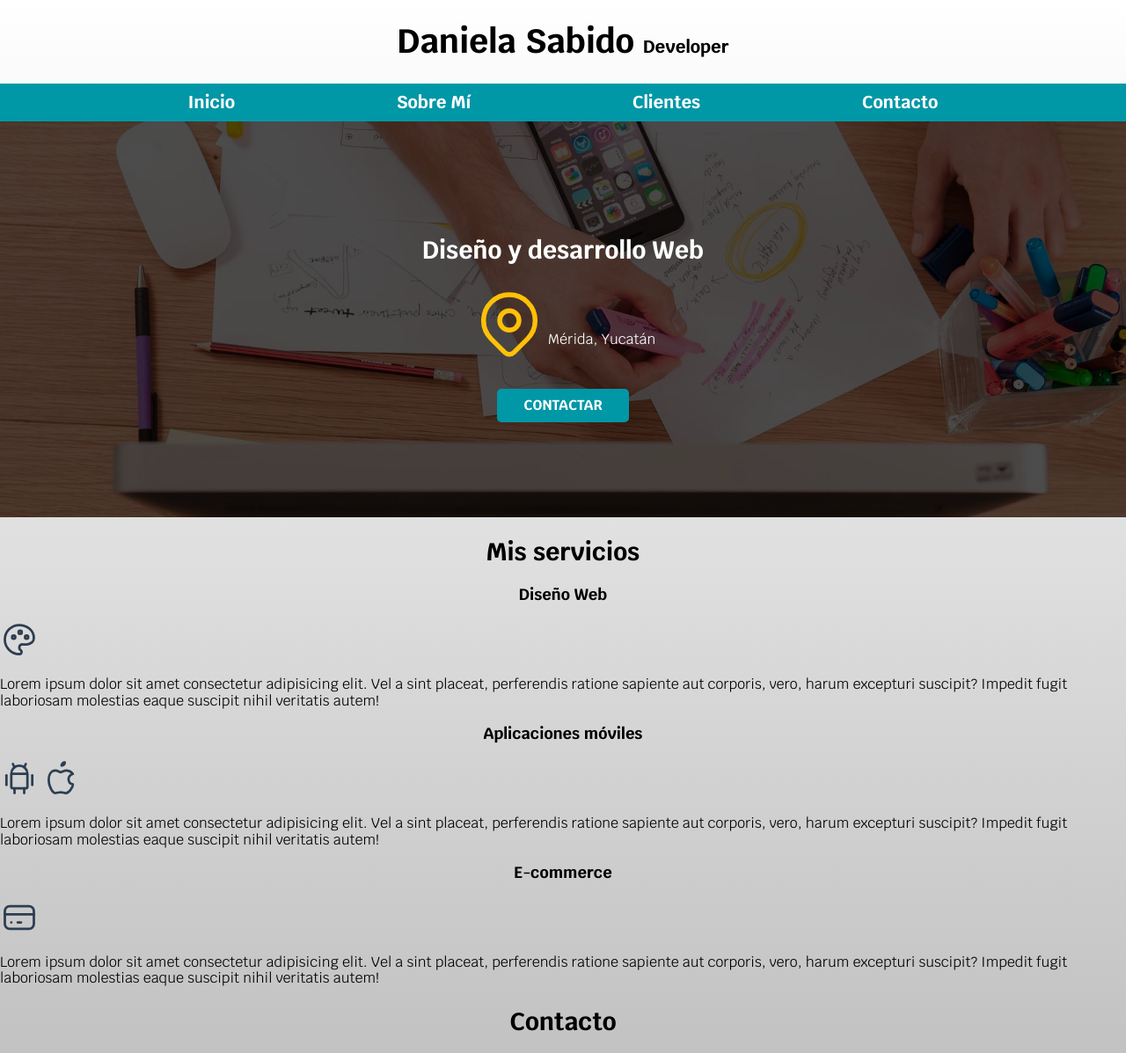
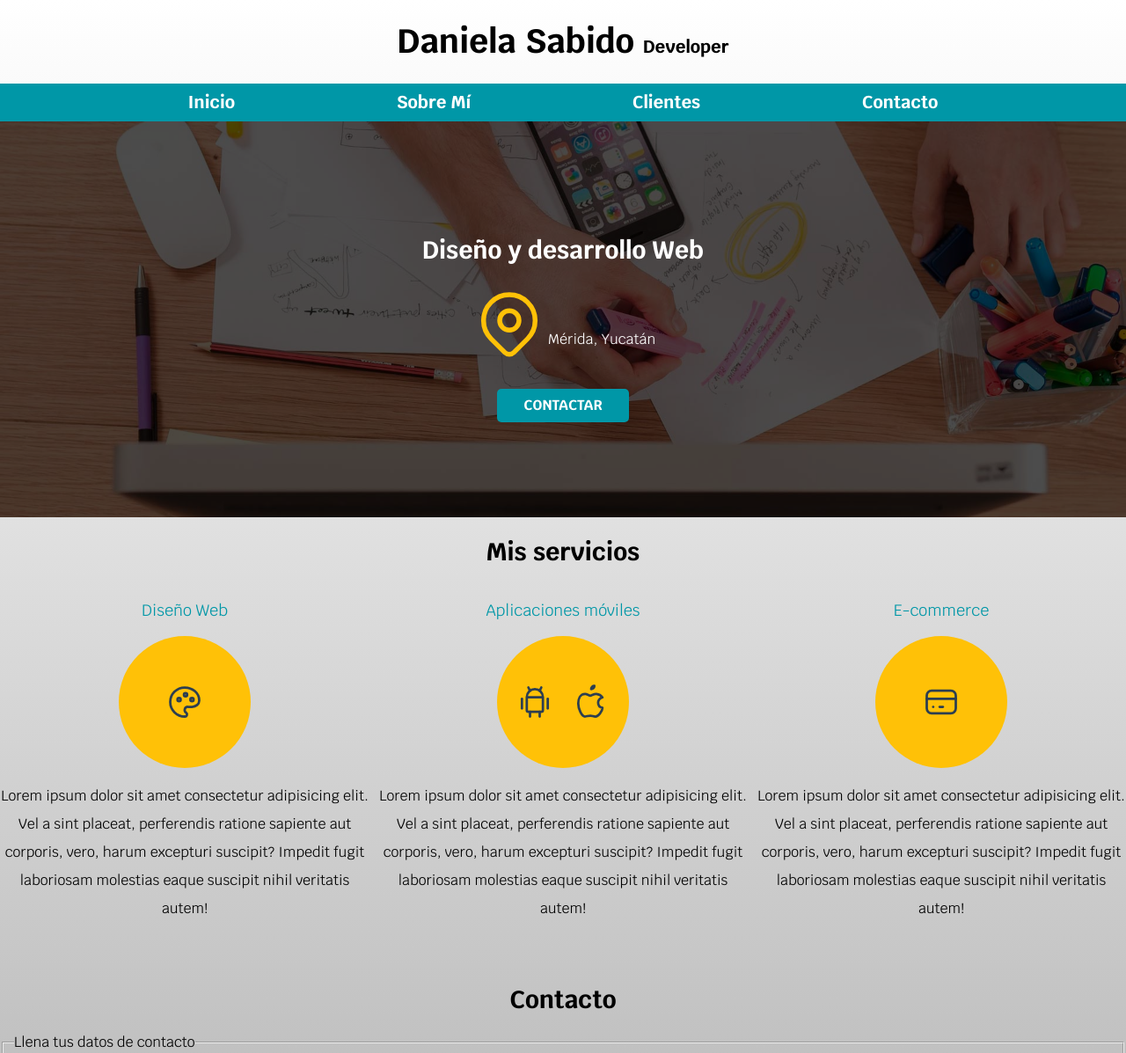
Before and after one commit to DanielaSabido/Practice-1_-Developer-page, a plain HTML site: page Index.html in a window 1280 px wide. Shown: the top 1197 px of the page at 88% size. Drawn offline with Linux system fonts and the light colour scheme.

Commit message:
mis servicios terminado

```diff
--- a/Index.html
+++ b/Index.html
@@ -58,9 +58,10 @@
 
 <main>
     <h2>Mis servicios</h2>
-
-    <section> <!---->
+    <div class="servicios"> <!--etiqueta que abre la clase servicios y se cierra antes del main-->
+    <section class="servicio"> <!---->
         <h3>Diseño Web</h3>
+        <div class="iconos"> <!--Solo contiene los iconos, como los vamos a acomodar-->
         <svg xmlns="http://www.w3.org/2000/svg" class="icon icon-tabler icon-tabler-palette" width="44" height="44" viewBox="0 0 24 24" stroke-width="1.5" stroke="#2c3e50" fill="none" stroke-linecap="round" stroke-linejoin="round">
             <path stroke="none" d="M0 0h24v24H0z" fill="none"/>
             <path d="M12 21a9 9 0 0 1 0 -18c4.97 0 9 3.582 9 8c0 1.06 -.474 2.078 -1.318 2.828c-.844 .75 -1.989 1.172 -3.182 1.172h-2.5a2 2 0 0 0 -1 3.75a1.3 1.3 0 0 1 -1 2.25" />
@@ -69,13 +70,15 @@
             <path d="M16.5 10.5m-1 0a1 1 0 1 0 2 0a1 1 0 1 0 -2 0" />
           </svg><!--Este svg es para poner iconos vectoriales, literal en la pagina tabler icons
           funciona copiando el emoji y lit pegandolo-->
+        </div>
         <p>Lorem ipsum dolor sit amet consectetur adipisicing elit. Vel a sint placeat, perferendis ratione sapiente aut corporis, vero, harum excepturi suscipit? Impedit fugit laboriosam molestias eaque suscipit nihil veritatis autem!</p>
         </p>
 
     </section>
 
-        <section> <!---->
+        <section class="servicio"> <!---->
         <h3>Aplicaciones móviles</h3>
+        <div class="iconos"> <!--Solo contiene los iconos, como los vamos a acomodar-->
         <svg xmlns="http://www.w3.org/2000/svg" class="icon icon-tabler icon-tabler-brand-android" width="44" height="44" viewBox="0 0 24 24" stroke-width="1.5" stroke="#2c3e50" fill="none" stroke-linecap="round" stroke-linejoin="round">
             <path stroke="none" d="M0 0h24v24H0z" fill="none"/>
             <path d="M4 10l0 6" />
@@ -93,13 +96,15 @@
             <path d="M12 4a2 2 0 0 0 2 -2a2 2 0 0 0 -2 2" />
           </svg><!--Este svg es para poner iconos vectoriales, literal en la pagina tabler icons
           funciona copiando el emoji y lit pegandolo-->
+        </div>
         <p>Lorem ipsum dolor sit amet consectetur adipisicing elit. Vel a sint placeat, perferendis ratione sapiente aut corporis, vero, harum excepturi suscipit? Impedit fugit laboriosam molestias eaque suscipit nihil veritatis autem!</p>
         </p>
 
     </section>
 
-        <section> <!---->
+        <section class="servicio"> <!---->
         <h3>E-commerce</h3>
+        <div class="iconos"> <!--Solo contiene los iconos, como los vamos a acomodar-->
         <svg xmlns="http://www.w3.org/2000/svg" class="icon icon-tabler icon-tabler-credit-card" width="44" height="44" viewBox="0 0 24 24" stroke-width="1.5" stroke="#2c3e50" fill="none" stroke-linecap="round" stroke-linejoin="round">
             <path stroke="none" d="M0 0h24v24H0z" fill="none"/>
             <path d="M3 5m0 3a3 3 0 0 1 3 -3h12a3 3 0 0 1 3 3v8a3 3 0 0 1 -3 3h-12a3 3 0 0 1 -3 -3z" />
@@ -108,9 +113,11 @@
             <path d="M11 15l2 0" />
           </svg><!--Este svg es para poner iconos vectoriales, literal en la pagina tabler icons
           funciona copiando el emoji y lit pegandolo-->
+        </div>
         <p>Lorem ipsum dolor sit amet consectetur adipisicing elit. Vel a sint placeat, perferendis ratione sapiente aut corporis, vero, harum excepturi suscipit? Impedit fugit laboriosam molestias eaque suscipit nihil veritatis autem!</p>
         </p>
     </section>
+    </div>
 
 </main>
 
--- a/css/styles.css
+++ b/css/styles.css
@@ -131,3 +131,40 @@ h3{
     display: flex;
     align-items:flex-end;
 }
+
+/*Todo lo siguiente es para darle estilo a la sección de servicios*/
+@media (min-width: 768px){
+ .servicios{
+    display: grid; /*Es la cuadrilla, esta linea es para llamarlo*/
+    /* grid-template-columns: 1fr 1fr 1fr; Esto significa que se divide en tres fracciones individuales */
+    /* grid-template-columns: 33.3% 33.3% 33.3%; funciona de la misma manera que lo anterior pero con porcentajes*/
+    grid-template-columns: repeat(3,1fr); /*Es más recomendable esto para que sea más mantenible a largo plazo y por fracciones*/
+    /* esta propiedad define el area de las columnas y la funcion repeat repite 3 veces 1 fraccion en el grid/rejilla/cuadricula */
+    column-gap: 1rem; /* espacio vacio entre columnas */
+ }
+}
+/* centrar iconos */
+    .servicio{
+        display: flex;
+        flex-direction: column;
+        align-items: center;
+        h3{
+            color: var(--secundario);
+            font-weight:normal; /*Con esto se quita la negrita del titulo*/
+        }
+        p{
+            text-align: center;
+            line-height: 2; /*De esta forma se pone el interlineado en el parrafo del texto*/
+        }
+        .iconos{
+            background-color: var(--primario);
+            width: 15rem;
+            height: 15rem;
+            border-radius: 50%; /*Apartir de 50% se hace circular*/
+            /* centra horizontal y verticalmente */
+            display: flex;
+            justify-content: space-evenly;
+            align-items: center;
+
+        }
+ }
```
